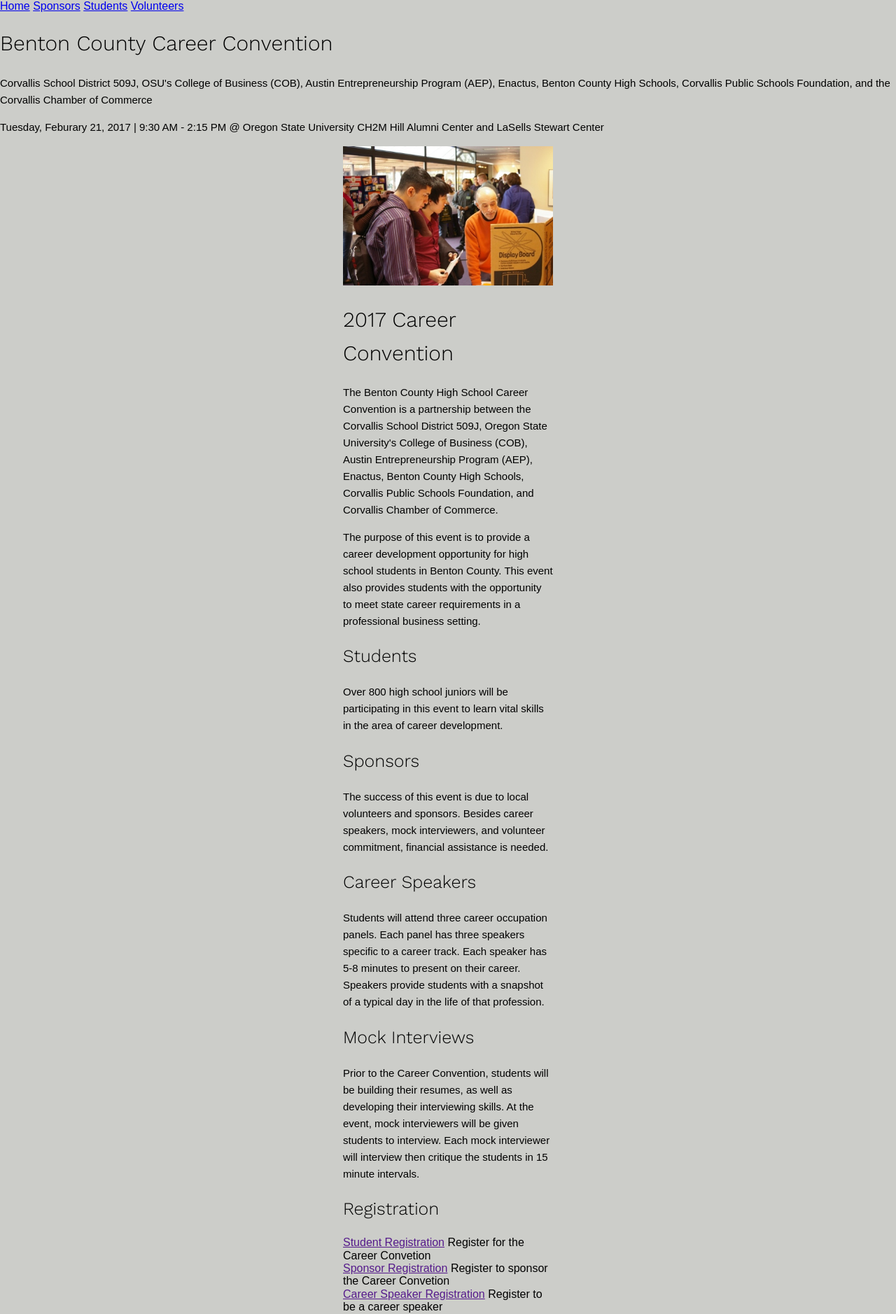
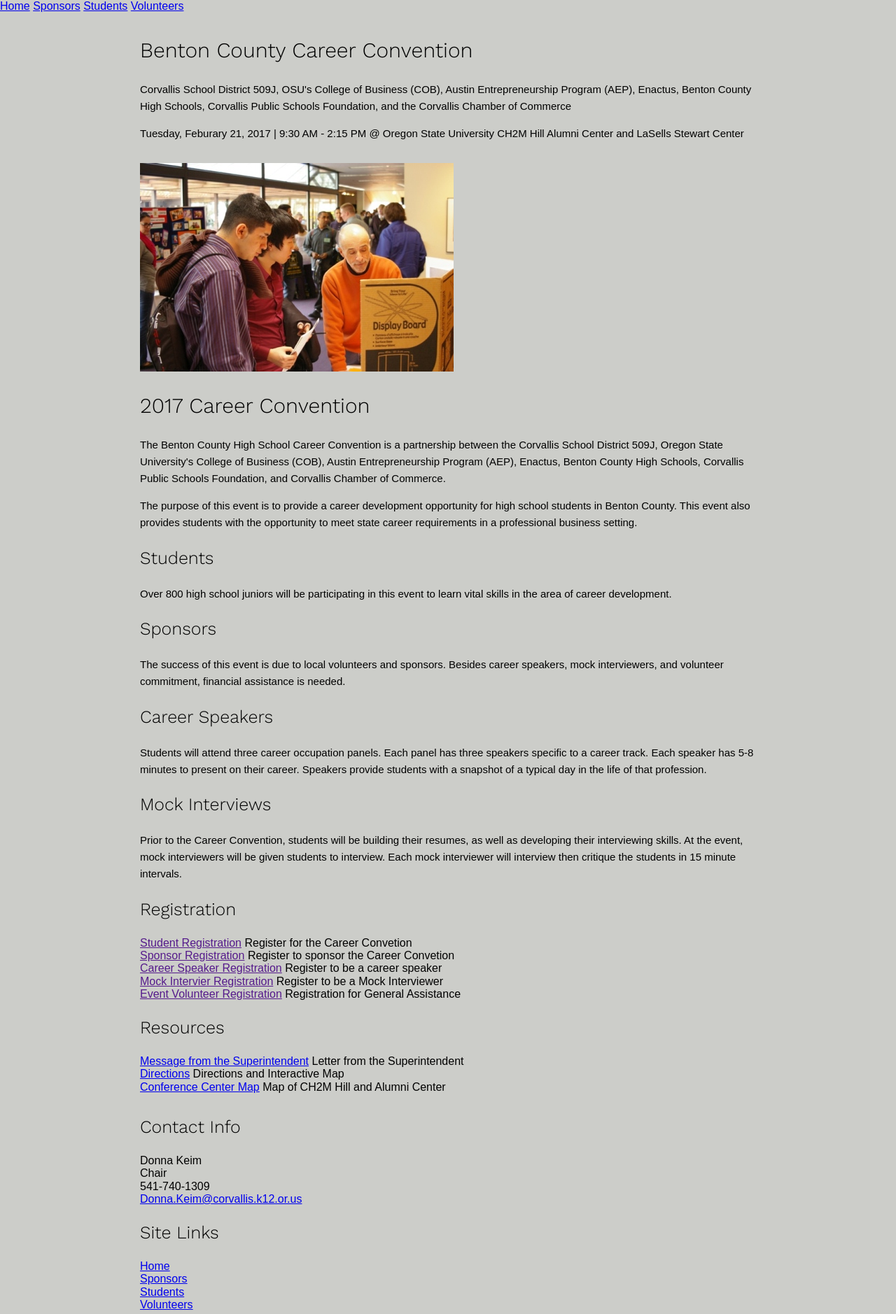
Before and after one commit to peterramsing/benton-county-career-convention, a Jekyll site: the page built from index.html, in a window 1280 px wide. Shown: the top 1878 px of the page at 70% size. Built offline with Jekyll 4.4.1, drawn with Linux system fonts in a browser that asks for light colours.

Commit message:
Adds containers

```diff
--- a/_includes/footer.html
+++ b/_includes/footer.html
@@ -1,4 +1,4 @@
-<footer class="site-footer">
+<footer class="site-footer" data-wrap="container">
 
   <div class="site-footer__contact-info">
     <h2 class="site-footer__list-title">Contact Info</h2>
--- a/_includes/header.html
+++ b/_includes/header.html
@@ -9,6 +9,7 @@
     {% endfor %}
   </nav>
 
+  <div class="site-header__info" data-wrap="container">
     <h1 class="site-header__title">Benton County Career Convention</h1>
 
     <p class="site-header__partners">
@@ -18,4 +19,6 @@
     <p class="site-header__event-details">
       {{ site.cc-day }}, {{ site.cc-month }} {{ site.cc-date }}, {{ site.cc-year }} | {{ site.cc-start-time }} - {{ site.cc-end-time }} @ {{ site.cc-location }}
     </p>
+  </div>
+
 </header>
--- a/_layouts/default.html
+++ b/_layouts/default.html
@@ -7,10 +7,8 @@
 
     {% include header.html %}
 
-    <main class="page-content">
-      <div class="page-container">
-        {{ content }}
-      </div>
+    <main class="page-content" data-wrap="container">
+      {{ content }}
     </main>
 
     {% include footer.html %}
--- a/_sass/_layout.scss
+++ b/_sass/_layout.scss
@@ -1,11 +1,15 @@
 
 
-.page-content {
-  display: flex;
-  justify-content: center;
+[data-wrap='container'] {
+  margin: 30px auto;
+  padding: 0 20px;
+  width: $small - 20px;
+
+  @media (min-width: $medium) {
+    width: $medium - 20px;
+  }
+
+  @media (min-width: $large) {
+    width: $large - 20px;
+  }
 }
-
-
-.page-container {
-  width: 300px;
-}
```
Lines whose indentation alone changed are shown as unchanged.
